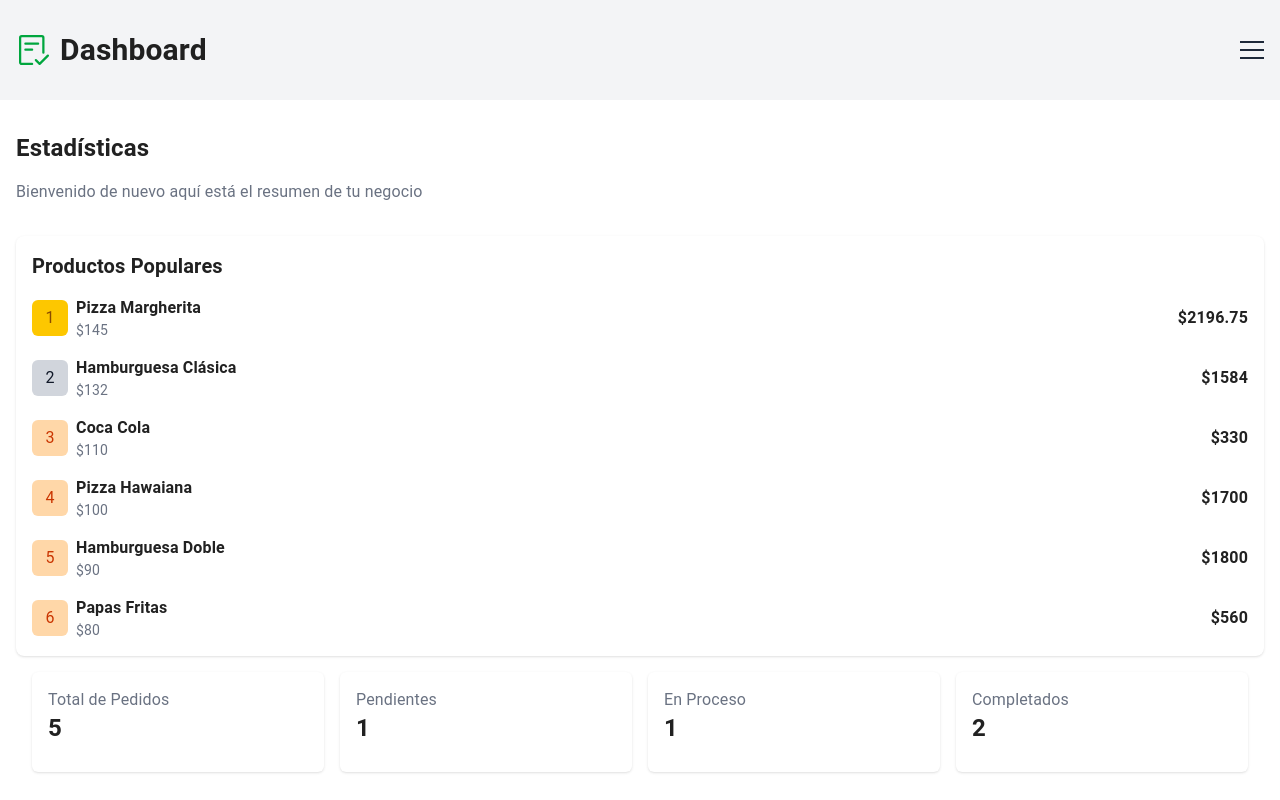
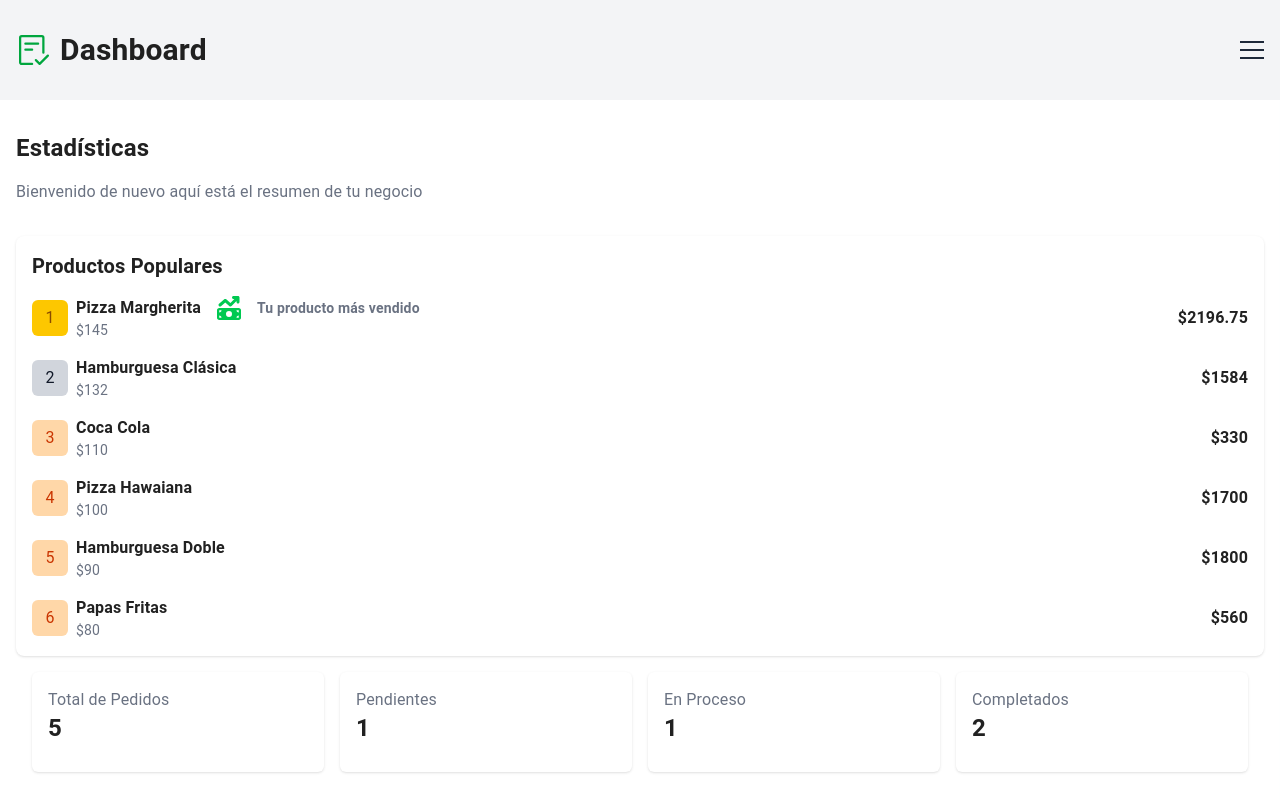
Before and after one commit to wapifoodmx-ctrl/WapifoodFront, a Next.js app: page /dashboard in a window 1280 px wide. Shown: the top 800 px of the page. Built offline with nearby package versions, Linux system fonts and the light colour scheme.

Commit message:
feat: se añadieron cambios al componente populares

```diff
--- a/dashboardComponents/populares.jsx
+++ b/dashboardComponents/populares.jsx
@@ -1,3 +1,4 @@
+import { FaMoneyBillTrendUp } from "react-icons/fa6";
 export default function Populares() {
     const data = [
         {
@@ -50,19 +51,30 @@ export default function Populares() {
                             <div className="flex ">
                                 <h3 className={`flex justify-center items-center w-9 h-9 self-center rounded-md ${getBackgroundColor(index)}`}>{index + 1}</h3>
                                 <div className="flex flex-col ml-2">
+                                    <p className="flex font-bold gap-4 items-center">
+                                        {item.producto}
+                                        {index === 0 && (
+                                            <>
+                                                <FaMoneyBillTrendUp className="text-green-500" size={24} />
 
-
-
-                                    {item.producto ? <p className="flex font-bold ">{item.producto}</p> : <p className="flex font-bold">Error no se encontró el producto</p>}
-                                    {item.vendidos ? <p className="flex text-gray-500 text-sm">${item.vendidos}</p> : <p className="flex text-gray-500 text-sm">Error no se encontró la cantidad</p>}
-
-
-
+                                                <span className="text-gray-500 text-sm hidden md:block">
+                                                    {"Tu producto más vendido"}
+                                                </span>
+                                            </>
+                                        )}
+                                    </p>
+                                    {item.vendidos ? (
+                                        <p className="flex text-gray-500 text-sm">${item.vendidos}</p>
+                                    ) : (
+                                        <p className="flex text-gray-500 text-sm">Error no se encontró la cantidad</p>
+                                    )}
                                 </div>
                             </div>
-
-
-                            { !item.vendidos || !item.precio ? <p className="font-bold">X</p> : <p className="font-bold">${item.vendidos * item.precio}</p>}
+                            {!item.vendidos || !item.precio ? (
+                                <p className="font-bold">X</p>
+                            ) : (
+                                <p className="font-bold">${item.vendidos * item.precio}</p>
+                            )}
                         </div>
                     </div>
                 ))}
```
